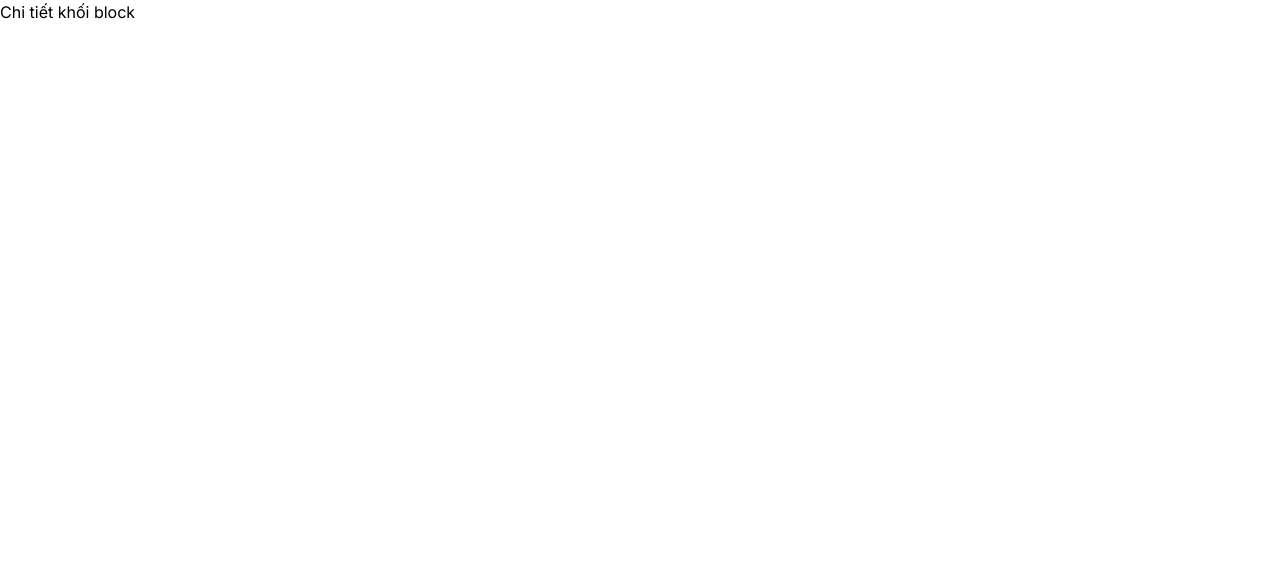
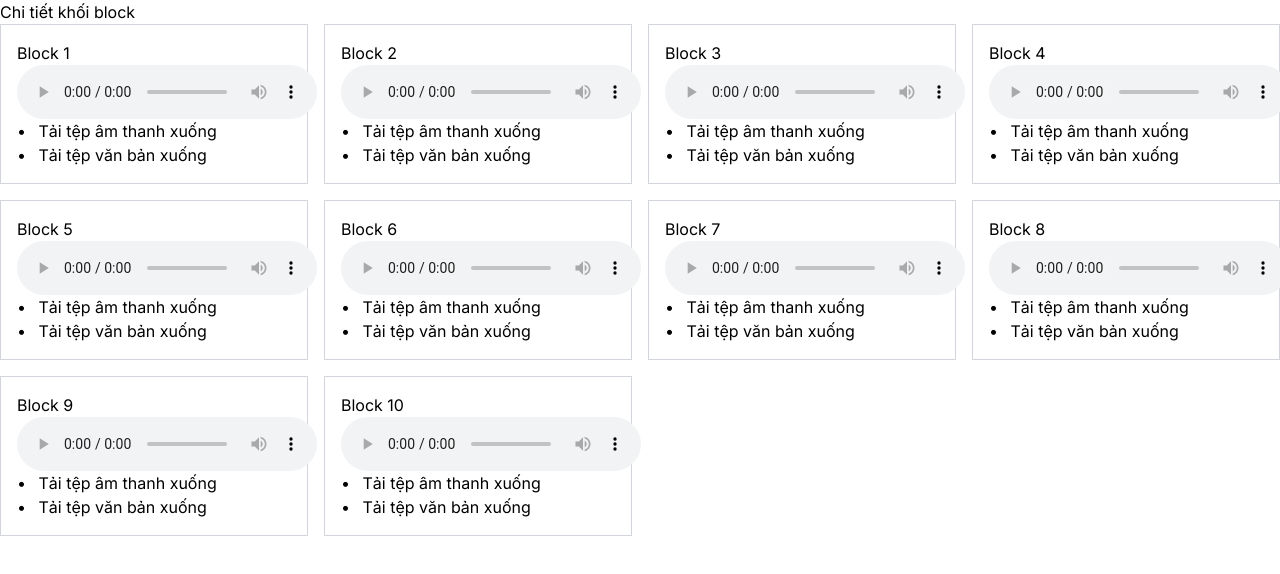
Before and after one commit to NguyenDat2k1/Podcast-Web, a Next.js app: page /listType in a window 1280 px wide. Shown: the top 574 px of the page. Built offline with nearby package versions, Linux system fonts and the light colour scheme.

Commit message:
fix logout

```diff
--- a/app/listType/[...level]/page.jsx
+++ b/app/listType/[...level]/page.jsx
@@ -1,11 +1,100 @@
 "use client";
 
+import Link from "next/link";
+
 export default function LevelDetail({ params }) {
-  // Sử dụng giá trị id ở đây
   const { level } = params;
+
+  // Danh sách các khối content
+  const blocks = [
+    {
+      title: "Block 1",
+      audioSource: "path-to-audio1.mp3",
+      audioDownloadLink: "path-to-audio1.mp3",
+      textDownloadLink: "path-to-text1.txt",
+    },
+    {
+      title: "Block 2",
+      audioSource: "path-to-audio2.mp3",
+      audioDownloadLink: "path-to-audio2.mp3",
+      textDownloadLink: "path-to-text2.txt",
+    },
+    {
+      title: "Block 3",
+      audioSource: "path-to-audio3.mp3",
+      audioDownloadLink: "path-to-audio3.mp3",
+      textDownloadLink: "path-to-text3.txt",
+    },
+    {
+      title: "Block 4",
+      audioSource: "path-to-audio4.mp3",
+      audioDownloadLink: "path-to-audio4.mp3",
+      textDownloadLink: "path-to-text4.txt",
+    },
+    {
+      title: "Block 5",
+      audioSource: "path-to-audio5.mp3",
+      audioDownloadLink: "path-to-audio5.mp3",
+      textDownloadLink: "path-to-text5.txt",
+    },
+    {
+      title: "Block 6",
+      audioSource: "path-to-audio6.mp3",
+      audioDownloadLink: "path-to-audio6.mp3",
+      textDownloadLink: "path-to-text6.txt",
+    },
+    {
+      title: "Block 7",
+      audioSource: "path-to-audio7.mp3",
+      audioDownloadLink: "path-to-audio7.mp3",
+      textDownloadLink: "path-to-text7.txt",
+    },
+    {
+      title: "Block 8",
+      audioSource: "path-to-audio8.mp3",
+      audioDownloadLink: "path-to-audio8.mp3",
+      textDownloadLink: "path-to-text8.txt",
+    },
+    {
+      title: "Block 9",
+      audioSource: "path-to-audio9.mp3",
+      audioDownloadLink: "path-to-audio9.mp3",
+      textDownloadLink: "path-to-text9.txt",
+    },
+    {
+      title: "Block 10",
+      audioSource: "path-to-audio10.mp3",
+      audioDownloadLink: "path-to-audio10.mp3",
+      textDownloadLink: "path-to-text10.txt",
+    },
+
+  ];
+
   return (
     <div>
+
       <h1>Chi tiết khối block {level}</h1>
+
+      <div className="grid grid-cols-4 gap-4">
+        {blocks.map((block) => (
+          <div className="border border-gray-300 p-4" key={block.title}>
+            <h2>{block.title}</h2>
+
+            <audio controls>
+              <source src={block.audioSource} type="audio/mpeg" />
+              Your browser does not support the audio element.
+            </audio>
+
+            <a href={block.audioDownloadLink} download>
+              <span className="mr-2">&#8226;</span> Tải tệp âm thanh xuống
+            </a>
+            <br />
+            <a href={block.textDownloadLink} download>
+              <span className="mr-2">&#8226;</span> Tải tệp văn bản xuống
+            </a>
+          </div>
+        ))}
+      </div>
     </div>
   );
 }
--- a/components/ListTypeForm.jsx
+++ b/components/ListTypeForm.jsx
@@ -1,15 +1,16 @@
 "use client";
 import Link from "next/link";
 import { useSession } from "next-auth/react";
-import { useState } from "react";
 import { redirect, useRouter } from "next/navigation";
+
 import Navbar from "./Navbar";
 
-export default function ListTypeForm() {
+export default  function ListTypeForm() {
   const { data: session } = useSession();
+
   const router = useRouter();
 
-  if (!session) redirect("/login");
+  // if (!session) redirect("/login");
 
   const items = [
     { id: 1, title: "Item 1" },
--- a/components/Navbar.jsx
+++ b/components/Navbar.jsx
@@ -14,6 +14,7 @@ const Navbar = () => {
   const toggleProfileMenu = () => {
     setProfileMenuOpen(!profileMenuOpen);
   };
+
   return (
     <div>
       <nav className="bg-blue-400 p-4">
@@ -63,12 +64,16 @@ const Navbar = () => {
                   <Link href="/profile">
                     <div className="p-2 hover:bg-blue-700">Trang Cá Nhân</div>
                   </Link>
-                  <div
-                    className="p-2 hover-bg-blue-700"
+                  {/* <div
+                    className="p-2 hover-bg-blue-700 cursor-pointer"
                     onClick={() => signOut()}
+
                   >
                     Log Out
-                  </div>
+                  </div> */}
+                  <Link href="/login">
+                    <div className="p-2 hover:bg-blue-700">Logout</div>
+                  </Link>
                 </div>
               )}
             </li>
```
